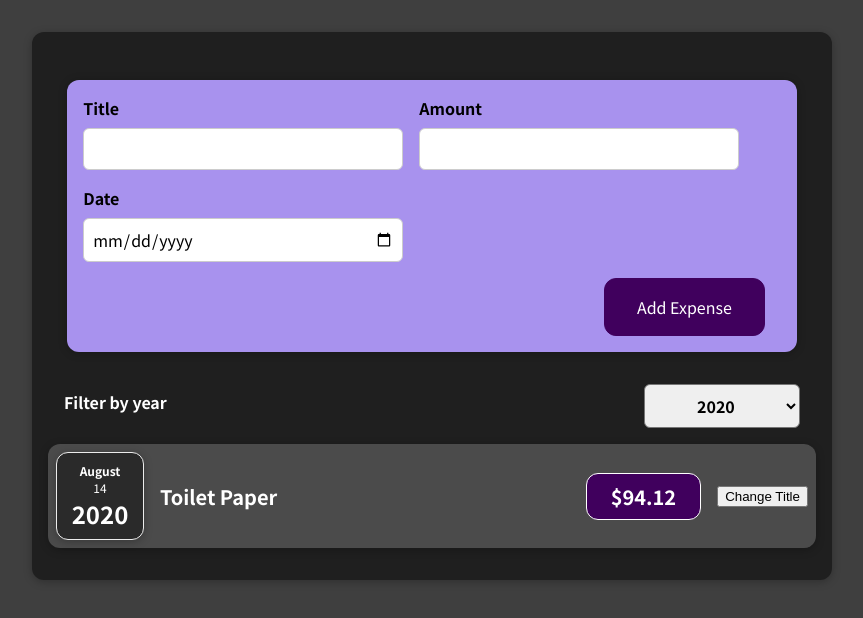
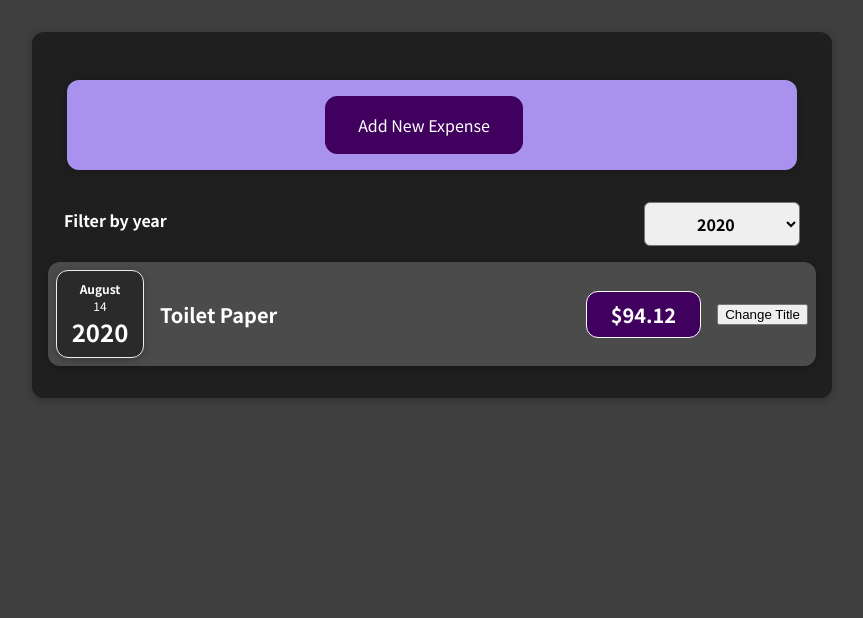
Before and after one commit to aapan-m13/learning-react, a React (Create React App) app in the folder course 2/react-complete-guide/: page / in a window 1280 px wide. Shown: the top 618 px of the page, without its empty margins (208-1071 px from the left). Built offline with nearby package versions, Linux system fonts and the light colour scheme.

Commit message:
conditional rendering

```diff
--- a/course 2/react-complete-guide/src/components/NewExpense/NewExpense.js
+++ b/course 2/react-complete-guide/src/components/NewExpense/NewExpense.js
@@ -1,19 +1,42 @@
-import React from "react";
+import React, { useState } from "react";
 import "./NewExpense.css";
 import NewExpenseForm from "./NewExpenseForm";
 
 export default function NewExpense(props) {
+  const [isEditing, setIsEditing] = useState(false);
+
   const newExpenseAddHandler = (expenseData) => {
     const newData = {
       id: Math.random().toString(),
       ...expenseData,
     };
     props.onAddExpense(newData);
+    setIsEditing(() => {
+      return false;
+    });
+  };
+
+  const editingHandler = () => {
+    setIsEditing((prevState) => {
+      return true;
+    });
+  };
+
+  const cancelingHandler = () => {
+    setIsEditing(() => {
+      return false;
+    });
   };
 
   return (
     <div className="new-expense">
-      <NewExpenseForm onSaveExpense={newExpenseAddHandler}></NewExpenseForm>
+      {!isEditing && <button onClick={editingHandler}>Add New Expense</button>}
+      {isEditing && (
+        <NewExpenseForm
+          onSaveExpense={newExpenseAddHandler}
+          onCancelEditing={cancelingHandler}
+        ></NewExpenseForm>
+      )}
     </div>
   );
 }
--- a/course 2/react-complete-guide/src/components/NewExpense/NewExpenseForm.js
+++ b/course 2/react-complete-guide/src/components/NewExpense/NewExpenseForm.js
@@ -76,6 +76,9 @@ export default function NewExpenseForm(props) {
         </div>
       </div>
       <div className="new-expense__actions">
+        <button type="button" onClick={props.onCancelEditing}>
+          Cancel
+        </button>
         <button type="submit">Add Expense</button>
       </div>
     </form>
```
